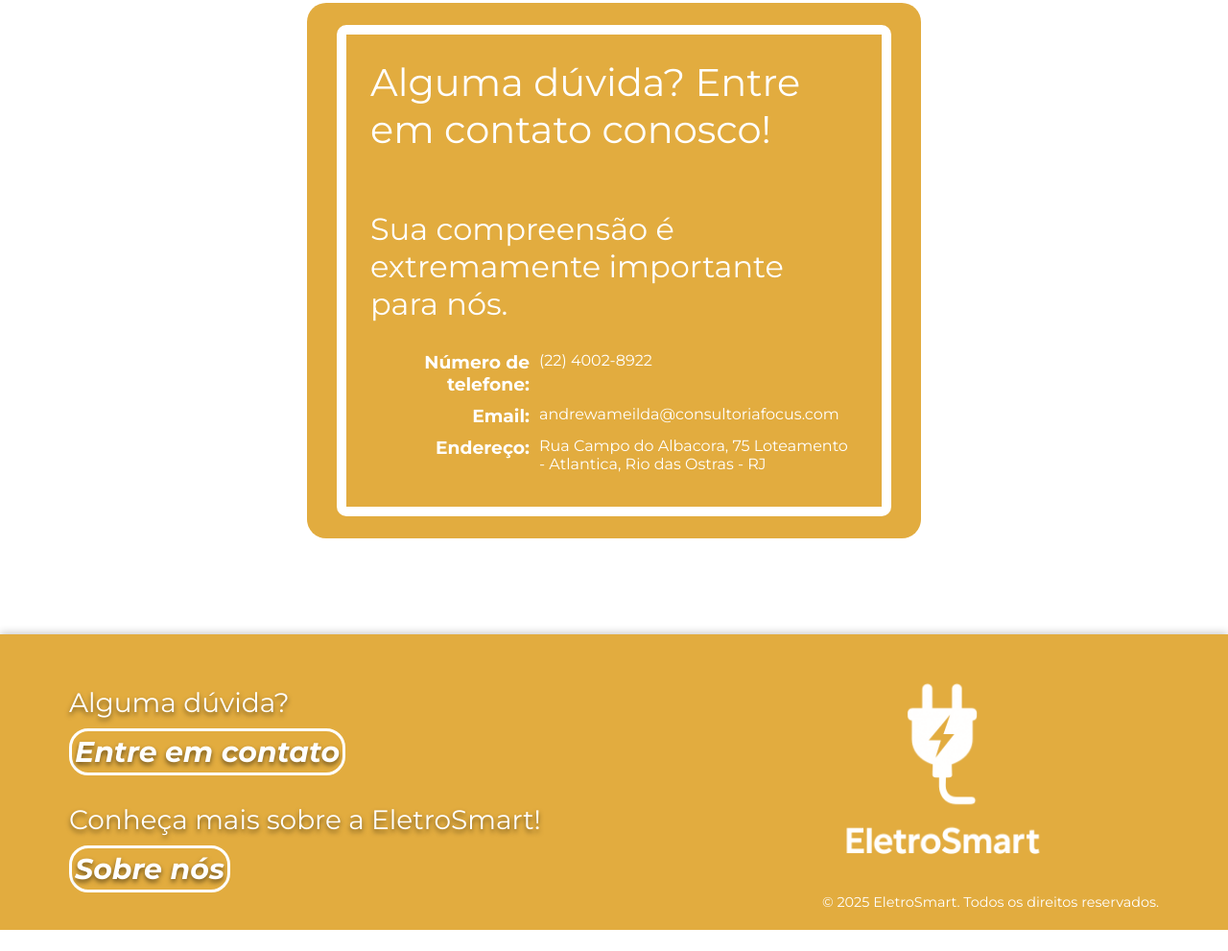
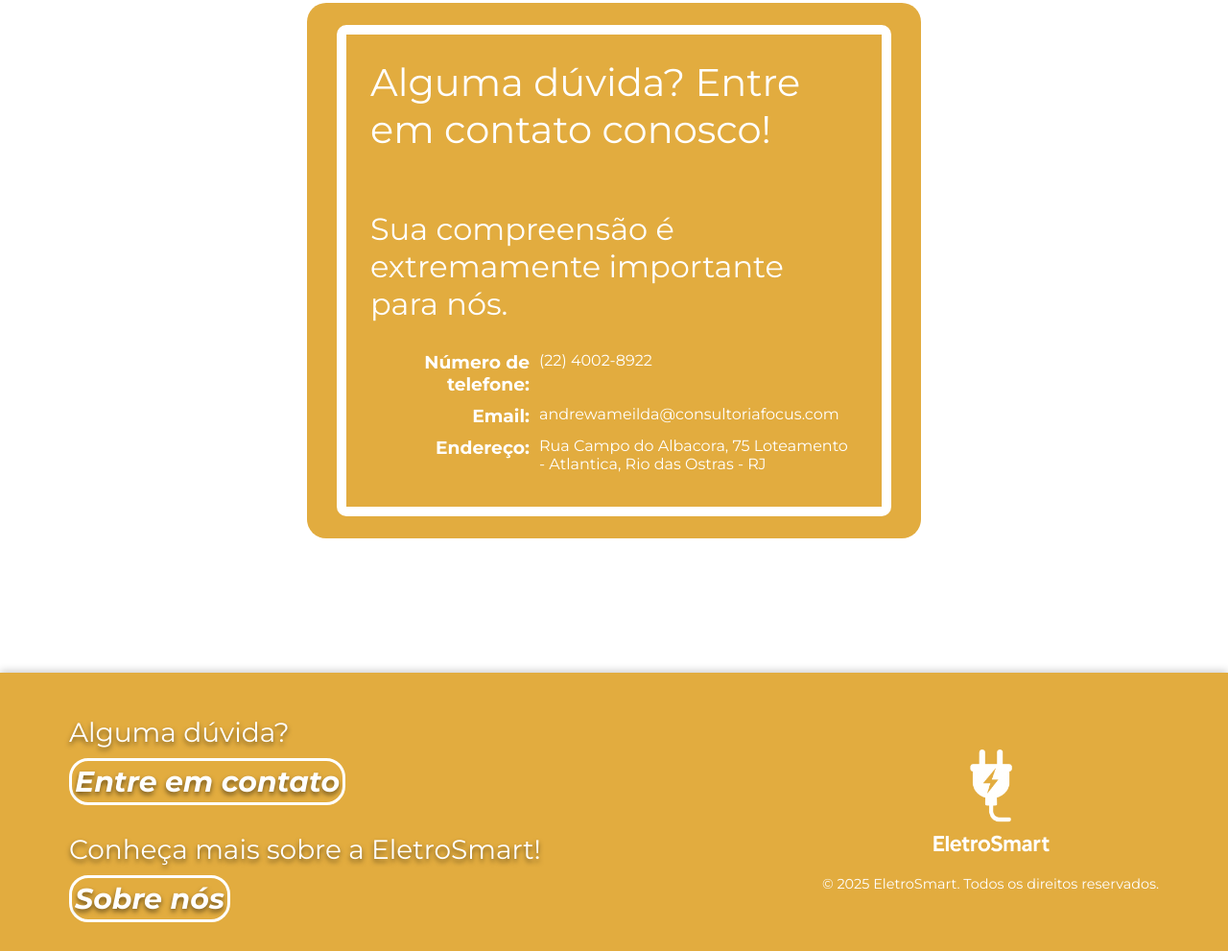
Before and after one commit to phelipipereira/Site-Vitrine---Eletro-Smart, a website: page public/Página-Dúvidas/Duvidas.html in a window 1280 px wide. Shown: the part 217-1208 px from the top of the page at 96% size. Before the commit the page ends 1186 px from the top, so only its background shows below. Drawn offline with nearby package versions, Linux system fonts and the light colour scheme.

Commit message:
Ajuste de barra branca no final da página Dúvidas

```diff
--- a/public/Página-Dúvidas/Duvidas.css
+++ b/public/Página-Dúvidas/Duvidas.css
@@ -134,6 +134,7 @@
   background-color: #e2ac3f;
   padding: 10px 0;
   box-shadow: 0px 0.3rem 1rem rgba(0, 0, 0, 0.25);
+  flex-shrink: 0;
 }
 
 /*-------------rodapé---------------*/
@@ -146,6 +147,7 @@
   font-size: 0.9rem;
   box-shadow: 0px -2px 8px rgba(0, 0, 0, 0.2);
   margin-top: 40px;
+  flex-shrink: 0;
 }
 .rodape-conteudo {
   max-width: 1200px; /* largura máxima para não esticar em telas grandes */
@@ -208,8 +210,19 @@
 /* estilo da logo no rodapé */
 .logo-rodape {
   display: block; /* garante que a logo se comporte como um bloco */
-  height: 250px;
+  height: 150px;
   filter: brightness(0) invert(1);
+  margin: 0 auto;
+}
+
+main {
+  flex: 1;
+}
+
+body {
+  min-height: 100vh;
+  display: flex;
+  flex-direction: column;
 }
 
 /*------------------ RESPONSIVO ------------------*/
--- a/public/Página-Dúvidas/Duvidas.html
+++ b/public/Página-Dúvidas/Duvidas.html
@@ -37,8 +37,8 @@
     </header>
     <!-- os 3 itens do cabeçalho estão organizados em forma de lista para a logo ficar entre eles -->
     <!-- clicar em cada item deve levar a alguma parte do site -->
-
-    <nav class="Duvidas">
+    <main>
+    <section class="Duvidas">
       <div class="caixa">
         <h1 class="title">Alguma dúvida? Entre em contato conosco!</h1>
         <h2 class="subtitle">
@@ -64,7 +64,8 @@
           </li>
         </ul>
       </div>
-    </nav>
+    </section>
+    </main>
     <!-- Conteiner da página dúvidas -->
 
     <footer class="rodape">
```
